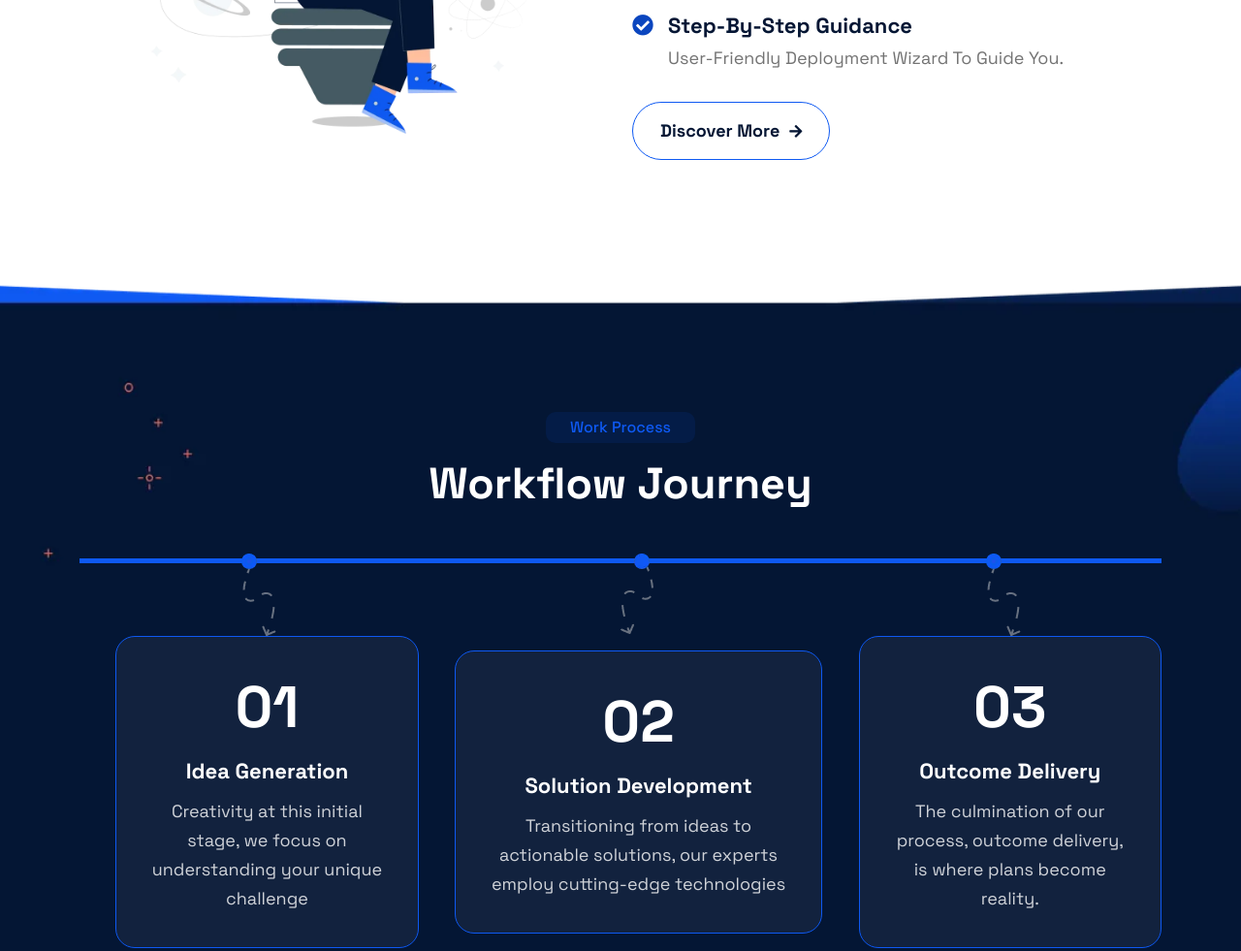
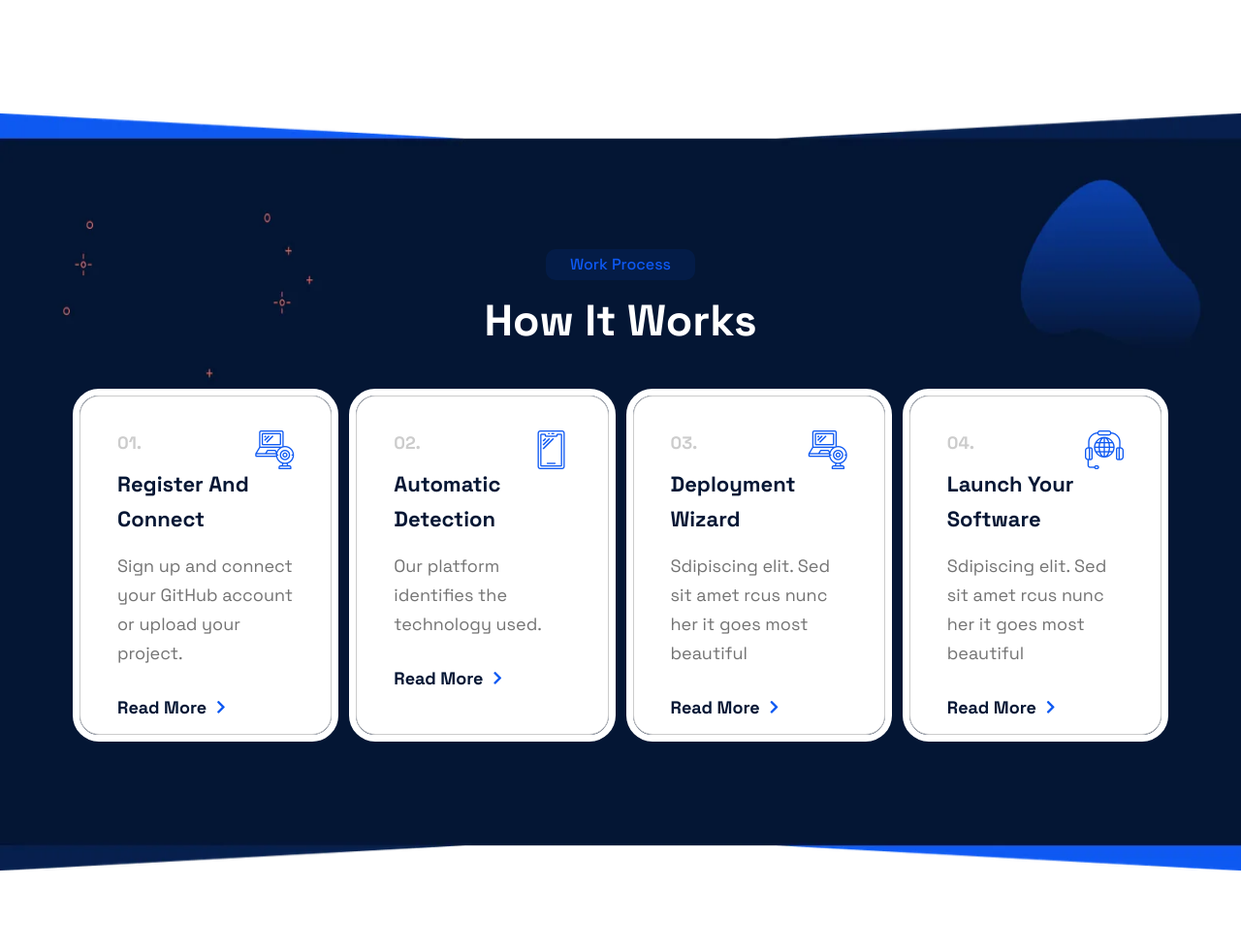
Before and after one commit to KavinduTheekshana/Xelenic_Frontend, a plain HTML site: page index-five.html in a window 1280 px wide. Shown: the part 1574-2555 px from the top of the page at 97% size. Drawn offline with Linux system fonts and the light colour scheme.

Commit message:
How it works

```diff
--- a/index-five.html
+++ b/index-five.html
@@ -118,7 +118,7 @@
 	<div class="about__five section-padding" style="background-image: url(assets/img/about/about-five-bg.png);">
 
 		<!-- Brand Area Start -->
-		<div class="brand__area mb-120">
+		<!-- <div class="brand__area mb-120">
 			<div class="container">
 				<div class="row brand__area-border">
 					<div class="col-xl-12">
@@ -144,7 +144,7 @@
 					</div>
 				</div>
 			</div>
-		</div>
+		</div> -->
 		<!-- Brand Area End -->
 
 		<div class="container">
@@ -202,7 +202,101 @@
 	<!-- About Area End -->
 
 	<!-- Work Process Three Area End -->
-	<div class="work-process__three" style="background-image: url(assets/img/work-process/work-process-bg-2.png);">
+
+	<div class="work-process__three section-padding" style="background-image: url(assets/img/work-process/work-process-bg-2.png);background-size: 100% 100%;background-repeat: no-repeat;">
+		<div class="container">
+			<div class="row justify-content-center text-center mb-50">
+				<div class="col-xl-6 col-lg-7 col-md-9">
+					<span class="subtitle-one">Work Process</span>
+					<h2>How It Works</h2>
+				</div>
+			</div>
+			<div class="work-process__two-cards">
+				<div class="work-process__two-cards-single" style="height: 350px; width: 50%;">
+					<div class="work-process__two-cards-single-title">
+						<div class="work-process__two-cards-single-title-left">
+							<span>01.</span>
+							<h4>Register and Connect</h4>
+						</div>
+						<div class="work-process__two-cards-single-title-right">
+							<i class="flaticon-laptop-1"></i>
+						</div>
+					</div>
+					<p>Sign up and connect your GitHub account or upload your project.</p>
+					<a href="about.html" class="btn-three">read more
+						<i class="fas fa-chevron-right"></i>
+					</a>
+					<!-- <div class="card-arrow-wrapper">
+						<div class="card-arrow-ingredient">
+							<div class="arrow-body"></div>
+							<div class="arrow-head"></div>
+						</div>
+					</div> -->
+				</div>
+				<div class="work-process__two-cards-single" style="height: 350px; width: 50%;">
+					<div class="work-process__two-cards-single-title">
+						<div class="work-process__two-cards-single-title-left">
+							<span>02.</span>
+							<h4>Automatic Detection</h4>
+						</div>
+						<div class="work-process__two-cards-single-title-right">
+							<i class="flaticon-iphone-1"></i>
+						</div>
+					</div>
+					<p>Our platform identifies the technology used. </p>
+					<a href="about.html" class="btn-three">read more
+						<i class="fas fa-chevron-right"></i>
+					</a>
+					<!-- <div class="card-arrow-wrapper">
+						<div class="card-arrow-ingredient">
+							<div class="arrow-body"></div>
+							<div class="arrow-head"></div>
+						</div>
+					</div> -->
+				</div>
+				<div class="work-process__two-cards-single" style="height: 350px; width: 50%;">
+					<div class="work-process__two-cards-single-title">
+						<div class="work-process__two-cards-single-title-left">
+							<span>03.</span>
+							<h4>Deployment Wizard</h4>
+						</div>
+						<div class="work-process__two-cards-single-title-right">
+							<i class="flaticon-laptop-1"></i>
+						</div>
+					</div>
+					<p>Sdipiscing elit. Sed sit amet rcus nunc her it goes most beautiful</p>
+					<a href="about.html" class="btn-three">read more
+						<i class="fas fa-chevron-right"></i>
+					</a>
+					<!-- <div class="card-arrow-wrapper">
+						<div class="card-arrow-ingredient">
+							<div class="arrow-body" style="border: 2px dashed white !important; border-top: 2px dashed white !important;"></div>
+							<div class="arrow-head"></div>
+						</div>
+					</div> -->
+				</div>
+				<div class="work-process__two-cards-single" style="height: 350px; width: 50%;">
+					<div class="work-process__two-cards-single-title">
+						<div class="work-process__two-cards-single-title-left">
+							<span>04.</span>
+							<h4>Launch Your Software</h4>
+						</div>
+						<div class="work-process__two-cards-single-title-right">
+							<i class="flaticon-mobile-data"></i>
+						</div>
+					</div>
+					<p>Sdipiscing elit. Sed sit amet rcus nunc her it goes most beautiful</p>
+					<a href="about.html" class="btn-three">read more
+						<i class="fas fa-chevron-right"></i>
+					</a>
+				</div>
+
+			</div>
+		</div>
+	</div>
+
+
+	<!-- <div class="work-process__three" style="background-image: url(assets/img/work-process/work-process-bg-2.png);">
 		<div class="container">
 			<div class="row justify-content-center text-center mb-50">
 				<div class="col-xl-6 col-lg-7 col-md-9">
@@ -235,7 +329,7 @@
 
 			</div>
 		</div>
-	</div>
+	</div> -->
 	<!-- Work Process Three Area End -->
 
 	<!-- Technology Solution Start -->
```
